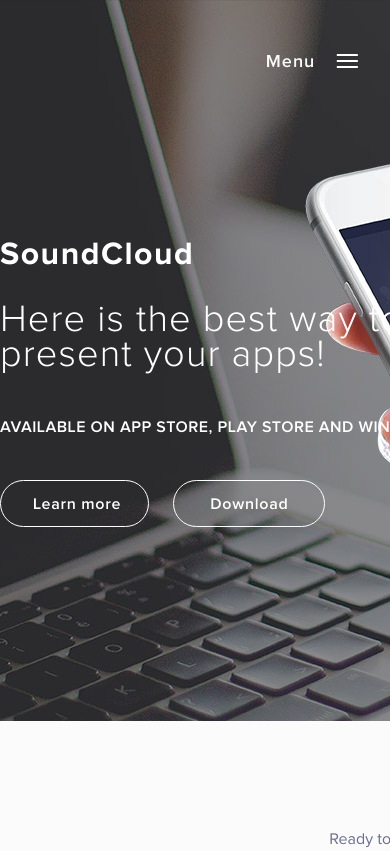
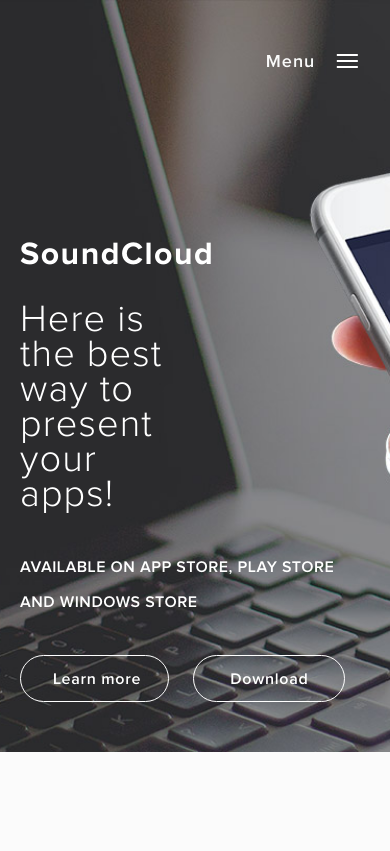
Before and after one commit to rustamyusupov/soundcloud, a website: page src/index.html in a window 390 px wide. Shown: the top 851 px of the page. Drawn offline with nearby package versions, Linux system fonts and the light colour scheme; files that its build step writes are made by us from their sources; files whose address does not match are found by name.

Commit message:
адаптивность/отзывчивость приветствие

```diff
--- a/src/sass/blocks/welcome.scss
+++ b/src/sass/blocks/welcome.scss
@@ -9,8 +9,9 @@
   padding-bottom: 50px;
 
   &__wrapper {
-    @include container;
+    @include container-fluid;
 
+    padding: 0 20px;
     padding-top: 228px;
   }
 
```
